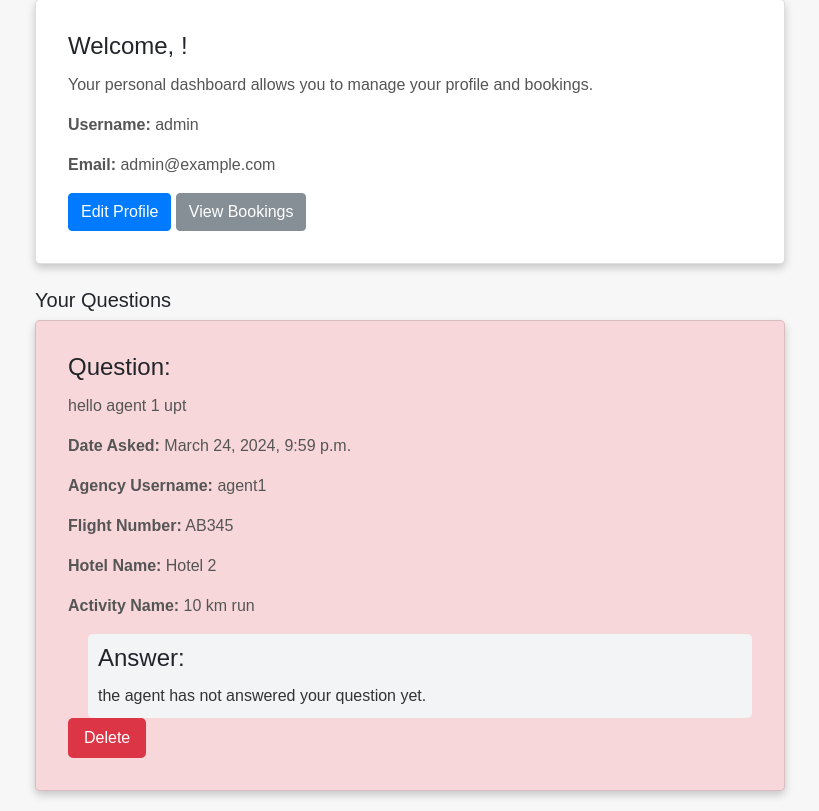
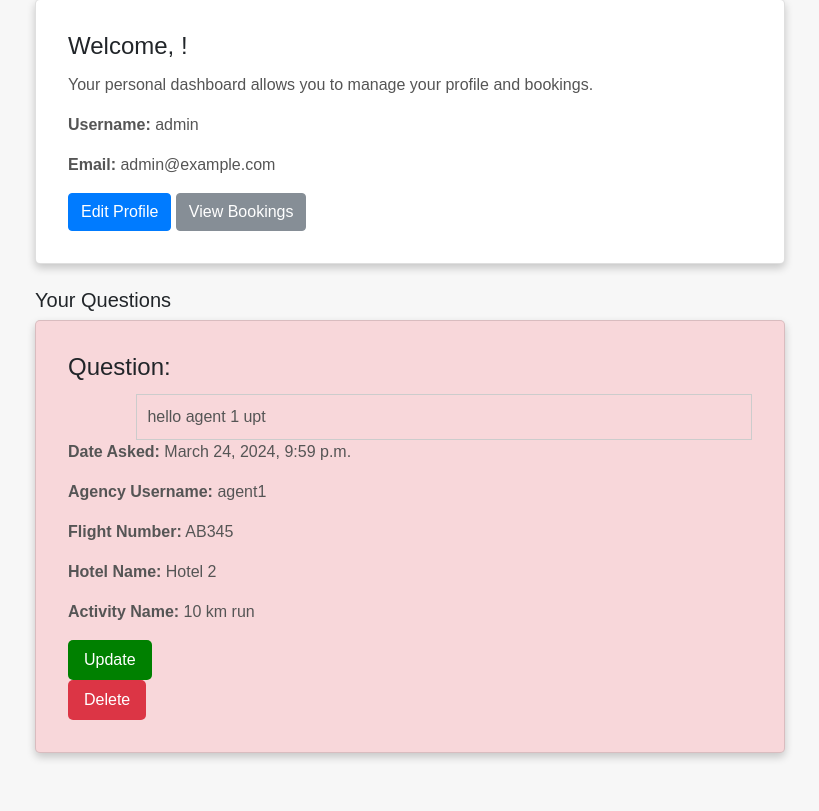
Before and after one commit to saeed-sr/COEN6311-Persia, a Django app: page /accounts/dashboard/ in a window 1280 px wide. Shown: the part 51-862 px from the top of the page, without its empty margins (230-1049 px from the left). After the commit the page ends 811 px from the top, so only its background shows below. Run offline with Django 5.2, Linux system fonts and the light colour scheme; a user stored in the database is signed in; data comes from the database, SQL or seed files in the repository; both versions use the stored data as it was after the commit; some libraries are stand-ins or nearby versions.

Commit message:
update button added to q&a

```diff
--- a/concordia_travel/accounts/templates/accounts/dashboard.html
+++ b/concordia_travel/accounts/templates/accounts/dashboard.html
@@ -66,6 +66,28 @@
         .delete-button:hover {
             background-color: #c82333; /* Darker red on hover */
         }
+        .update-button {
+            background-color: green; /* green background */
+            color: white;
+            border: none;
+            border-radius: 5px;
+            padding: 8px 16px;
+            cursor: pointer;
+            transition: background-color 0.3s;
+            margin-right: 10px;
+        }
+
+        .update-button:hover {
+            background-color: #0056b3; /* Darker blue on hover */
+        }
+
+        /* Style for the question input field */
+        .question-input {
+            width: 100%;
+            padding: 8px;
+            border: 1px solid #ccc;
+            border-radius: 5px;
+        }
     </style>
 </head>
 <body>
@@ -93,26 +115,28 @@
                     <div class="card {% if question.answered %}answered{% else %}unanswered{% endif %}">
                         <div class="card-body">
                             <h5 class="card-title">Question:</h5>
-                            <p class="card-text">{{ question.question_text }}</p>
-                            <!-- Displaying additional question details -->
+                            <!-- Displaying the question -->
+                            <div style="margin-left: 10%;">
+                                <div id="question-{{ question.id }}-display" style="border: 1px solid #ccc; padding: 10px;">
+                                    <p class="card-text">{{ question.question_text }}</p>
+                                </div>
+                            </div>
                             <p class="card-text"><strong>Date Asked:</strong> {{ question.created_at }}</p>
                             <p class="card-text"><strong>Agency Username:</strong> {{ question.pre_made_package.agency.username }}</p>
                             <!-- If flights, hotels, and activities are ManyToMany fields, you may need to loop through them -->
                             <p class="card-text"><strong>Flight Number:</strong> {{ question.pre_made_package.flights.first.flight_number }}</p>
                             <p class="card-text"><strong>Hotel Name:</strong> {{ question.pre_made_package.hotels.first.name }}</p>
                             <p class="card-text"><strong>Activity Name:</strong> {{ question.pre_made_package.activities.first.name }}</p>
-                            <!-- Answer box -->
-                            {% if question.answered %}
-                                <div class="answer-box">
-                                    <h5 class="card-title">Answer:</h5>
-                                    <p class="card-text answer-text">{{ question.answer_text }}</p>
-                                </div>
-                            {% else %}
-                                <div class="answer-box">
-                                    <h5 class="card-title">Answer:</h5>
-                                    <p class="card-text answer-text">the agent has not answered your question yet.</p>
-                                </div>
-                            {% endif %}
+                            <!-- Update form (hidden by default) -->
+                            <form id="update-form-{{ question.id }}" action="{% url 'update_question' question.id %}" method="post" style="display: none;">
+                                {% csrf_token %}
+                                <input type="text" name="updated_question_text" id="updated-question-text-{{ question.id }}" class="question-input" value="{{ question.question_text }}">
+                                <button type="submit" class="btn btn-success mt-2">Update</button>
+                                <button type="button" class="btn btn-secondary mt-2" onclick="cancelUpdate({{ question.id }})">Cancel</button>
+                            </form>
+
+                            <!-- Update button -->
+                            <button class="update-button" onclick="editQuestion({{ question.id }})">Update</button>
 
                             <!-- Delete button -->
                             <form id="delete-form-{{ question.id }}" action="{% url 'delete_question' question.id %}" method="post">
@@ -140,6 +164,18 @@
             document.getElementById("delete-form-" + questionId).submit();
         }
     }
+
+    function editQuestion(questionId) {
+        // Hide the question display and show the update form
+        document.getElementById("question-" + questionId + "-display").style.display = "none";
+        document.getElementById("update-form-" + questionId).style.display = "block";
+    }
+
+    function cancelUpdate(questionId) {
+        // Show the question display and hide the update form
+        document.getElementById("question-" + questionId + "-display").style.display = "block";
+        document.getElementById("update-form-" + questionId).style.display = "none";
+    }
 </script>
 </body>
 </html>
--- a/concordia_travel/accounts/urls.py
+++ b/concordia_travel/accounts/urls.py
@@ -8,4 +8,5 @@
     path('dashboard/', views.user_dashboard, name='dashboard'),
     path('edit_profile/', views.edit_profile, name='edit_profile'),
     path('delete_question/<int:question_id>/', views.delete_question, name='delete_question'),
+    path('update_question/<int:question_id>/', views.update_question, name='update_question'),
     ]
--- a/concordia_travel/accounts/views.py
+++ b/concordia_travel/accounts/views.py
@@ -80,6 +80,17 @@
     return render(request, 'accounts/dashboard.html', {'user_questions': user_questions})
 
 @login_required
+def update_question(request, question_id):
+    question = get_object_or_404(Question, pk=question_id)
+    if request.method == 'POST':
+        updated_question_text = request.POST.get('updated_question_text')
+        question.question_text = updated_question_text
+        question.save()
+        return redirect('dashboard')  # Redirect to the dashboard after updating the question
+    else:
+        return redirect('dashboard')  # Redirect to the dashboard if the request method is not POST
+
+@login_required
 def delete_question(request, question_id):
     question = get_object_or_404(Question, pk=question_id)
     if request.method == 'POST':
```
Also changed, not shown: concordia_travel/db.sqlite3.
